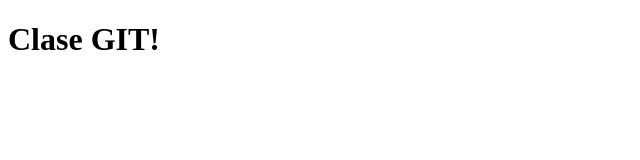
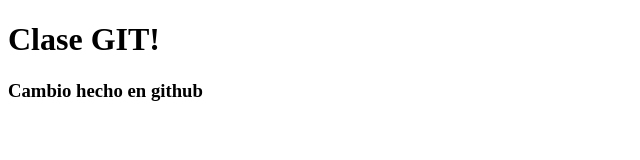
Before and after one commit to 4GeeksAcademy/josecaro02_pt-47_git-class, a plain HTML site: page index.html in a window 1280 px wide. Shown: the whole page, without its empty margins (0-640 px from the left). Drawn offline with Linux system fonts and the light colour scheme.

Commit message:
Update index.html
Agregué un h3

```diff
--- a/index.html
+++ b/index.html
@@ -7,5 +7,6 @@
 </head>
 <body>
     <h1>Clase GIT!</h1>
+    <h3>Cambio hecho en github</h3>
 </body>
 </html>
```
